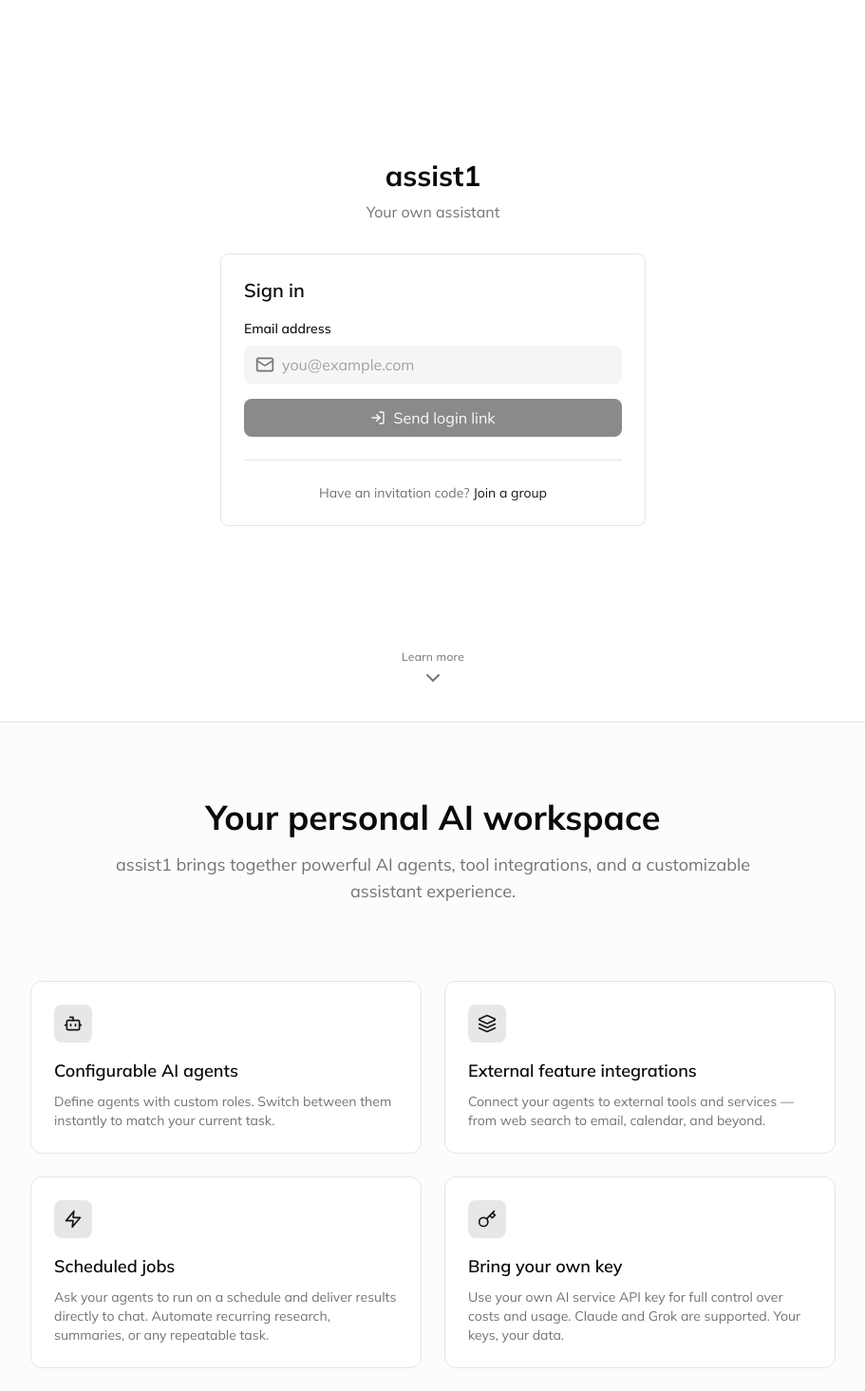
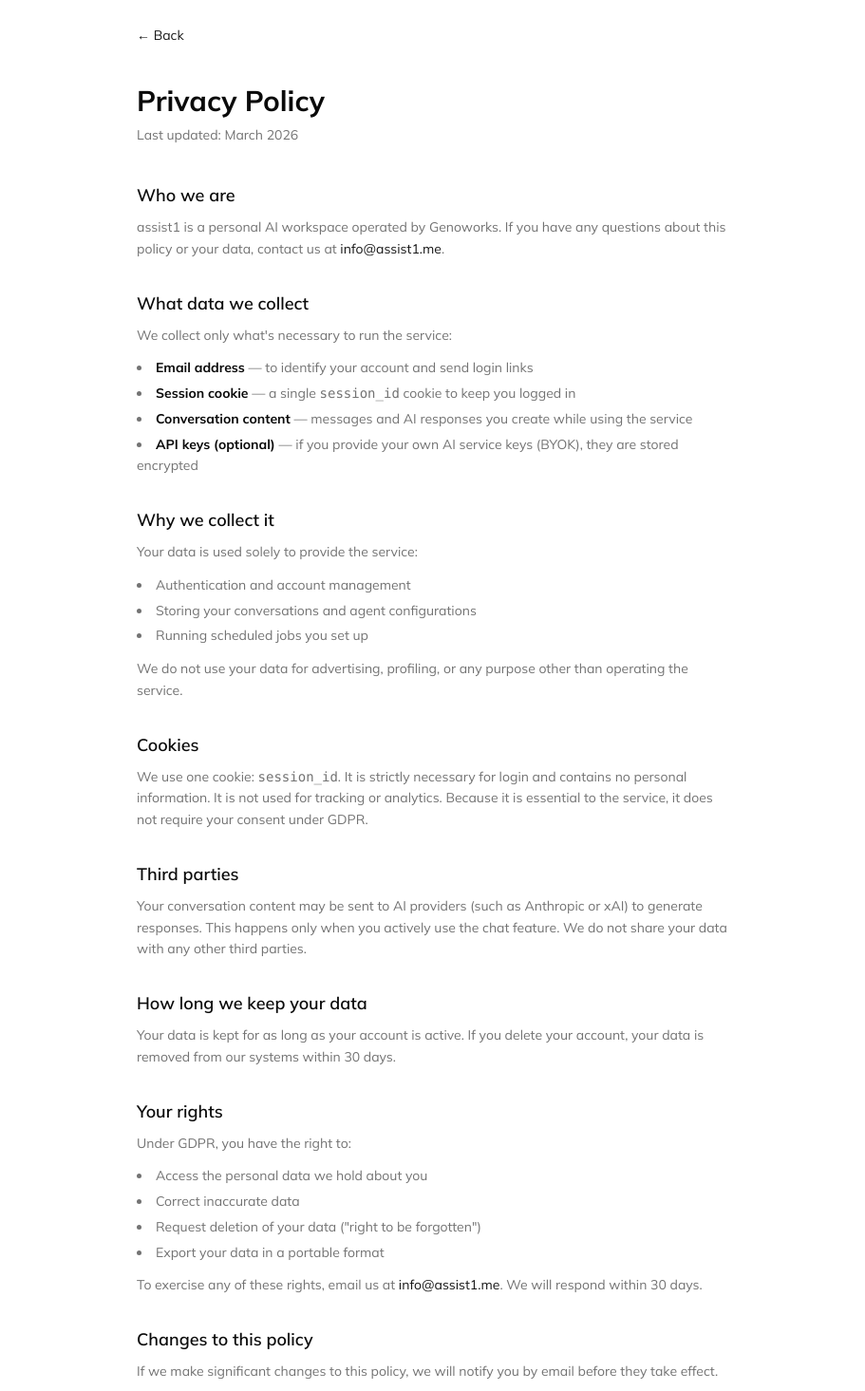
Before and after one commit to appler1009/a1, a React (Vite) app in the folder client/: page /privacy in a window 1280 px wide. Before the commit this address led to /login. Shown: the part 40-1505 px from the top of the page at 95% size, without its empty margins (184-1095 px from the left). Built offline with nearby package versions, Linux system fonts and the light colour scheme; no server answers; a web font is replaced by a local one.

Commit message:
feat: add GDPR privacy policy page and login notice
Add /privacy page covering data collection, cookies, third parties,
retention, and user rights. Link it from the login form GDPR notice
and page footer.

```diff
--- a/client/src/App.tsx
+++ b/client/src/App.tsx
@@ -21,6 +21,7 @@ const LoginVerifyPage = lazy(() => import('./pages/LoginVerifyPage').then(m => (
 const OnboardingPage = lazy(() => import('./pages/OnboardingPage').then(m => ({ default: m.OnboardingPage })));
 const JoinPage = lazy(() => import('./pages/JoinPage').then(m => ({ default: m.JoinPage })));
 const OAuthCallbackPage = lazy(() => import('./pages/OAuthCallbackPage').then(m => ({ default: m.OAuthCallbackPage })));
+const PrivacyPage = lazy(() => import('./pages/PrivacyPage').then(m => ({ default: m.PrivacyPage })));
 
 function MainApp() {
   const isMobile = useIsMobile();
@@ -167,6 +168,7 @@ function App() {
           <Route path="/join" element={<JoinPage />} />
           <Route path="/auth/google/callback" element={<OAuthCallbackPage />} />
           <Route path="/oauth/callback" element={<OAuthCallbackPage />} />
+          <Route path="/privacy" element={<PrivacyPage />} />
           <Route path="/*" element={<MainApp />} />
         </Routes>
       </Suspense>
--- a/client/src/pages/LoginPage.tsx
+++ b/client/src/pages/LoginPage.tsx
@@ -145,12 +145,17 @@ export function LoginPage() {
               </button>
             </div>
 
-            <div className="mt-6 pt-6 border-t border-border">
+            <div className="mt-6 pt-6 border-t border-border space-y-3">
               <p className="text-sm text-muted-foreground text-center">
                 Have an invitation code?{' '}
                 <a href="/join" className="text-primary hover:underline">
                   Join a group
                 </a>
+              </p>
+              <p className="text-xs text-muted-foreground/70 text-center">
+                By signing in, you agree that we store your email to manage your account.
+                We use a session cookie to keep you logged in — no tracking, no third parties.{' '}
+                <a href="/privacy" className="hover:underline">Privacy Policy</a>.
               </p>
             </div>
           </div>
@@ -313,6 +318,10 @@ export function LoginPage() {
             >
               GitHub
             </a>
+            <span>·</span>
+            <a href="/privacy" className="hover:text-muted-foreground transition-colors">
+              Privacy Policy
+            </a>
           </p>
         </div>
       </div>
--- /dev/null
+++ b/client/src/pages/PrivacyPage.tsx
@@ -0,0 +1,108 @@
+export function PrivacyPage() {
+  return (
+    <div className="min-h-screen bg-background">
+      <div className="max-w-2xl mx-auto px-6 py-16">
+        <div className="mb-10">
+          <a href="/login" className="text-sm text-primary hover:underline">
+            ← Back
+          </a>
+        </div>
+
+        <h1 className="text-3xl font-bold mb-2">Privacy Policy</h1>
+        <p className="text-muted-foreground text-sm mb-10">Last updated: March 2026</p>
+
+        <div className="space-y-8 text-sm leading-relaxed">
+          <section>
+            <h2 className="text-lg font-semibold mb-2">Who we are</h2>
+            <p className="text-muted-foreground">
+              assist1 is a personal AI workspace operated by Genoworks. If you have any
+              questions about this policy or your data, contact us at{' '}
+              <a href="mailto:info@assist1.me" className="text-primary hover:underline">
+                info@assist1.me
+              </a>
+              .
+            </p>
+          </section>
+
+          <section>
+            <h2 className="text-lg font-semibold mb-2">What data we collect</h2>
+            <p className="text-muted-foreground mb-3">We collect only what's necessary to run the service:</p>
+            <ul className="list-disc list-inside space-y-1 text-muted-foreground">
+              <li><strong className="text-foreground">Email address</strong> — to identify your account and send login links</li>
+              <li><strong className="text-foreground">Session cookie</strong> — a single <code>session_id</code> cookie to keep you logged in</li>
+              <li><strong className="text-foreground">Conversation content</strong> — messages and AI responses you create while using the service</li>
+              <li><strong className="text-foreground">API keys (optional)</strong> — if you provide your own AI service keys (BYOK), they are stored encrypted</li>
+            </ul>
+          </section>
+
+          <section>
+            <h2 className="text-lg font-semibold mb-2">Why we collect it</h2>
+            <p className="text-muted-foreground mb-3">Your data is used solely to provide the service:</p>
+            <ul className="list-disc list-inside space-y-1 text-muted-foreground">
+              <li>Authentication and account management</li>
+              <li>Storing your conversations and agent configurations</li>
+              <li>Running scheduled jobs you set up</li>
+            </ul>
+            <p className="text-muted-foreground mt-3">
+              We do not use your data for advertising, profiling, or any purpose other than operating the service.
+            </p>
+          </section>
+
+          <section>
+            <h2 className="text-lg font-semibold mb-2">Cookies</h2>
+            <p className="text-muted-foreground">
+              We use one cookie: <code>session_id</code>. It is strictly necessary for login and
+              contains no personal information. It is not used for tracking or analytics.
+              Because it is essential to the service, it does not require your consent under GDPR.
+            </p>
+          </section>
+
+          <section>
+            <h2 className="text-lg font-semibold mb-2">Third parties</h2>
+            <p className="text-muted-foreground">
+              Your conversation content may be sent to AI providers (such as Anthropic or xAI)
+              to generate responses. This happens only when you actively use the chat feature.
+              We do not share your data with any other third parties.
+            </p>
+          </section>
+
+          <section>
+            <h2 className="text-lg font-semibold mb-2">How long we keep your data</h2>
+            <p className="text-muted-foreground">
+              Your data is kept for as long as your account is active. If you delete your account,
+              your data is removed from our systems within 30 days.
+            </p>
+          </section>
+
+          <section>
+            <h2 className="text-lg font-semibold mb-2">Your rights</h2>
+            <p className="text-muted-foreground mb-3">
+              Under GDPR, you have the right to:
+            </p>
+            <ul className="list-disc list-inside space-y-1 text-muted-foreground">
+              <li>Access the personal data we hold about you</li>
+              <li>Correct inaccurate data</li>
+              <li>Request deletion of your data ("right to be forgotten")</li>
+              <li>Export your data in a portable format</li>
+            </ul>
+            <p className="text-muted-foreground mt-3">
+              To exercise any of these rights, email us at{' '}
+              <a href="mailto:info@assist1.me" className="text-primary hover:underline">
+                info@assist1.me
+              </a>
+              . We will respond within 30 days.
+            </p>
+          </section>
+
+          <section>
+            <h2 className="text-lg font-semibold mb-2">Changes to this policy</h2>
+            <p className="text-muted-foreground">
+              If we make significant changes to this policy, we will notify you by email before
+              they take effect.
+            </p>
+          </section>
+        </div>
+      </div>
+    </div>
+  );
+}
```
